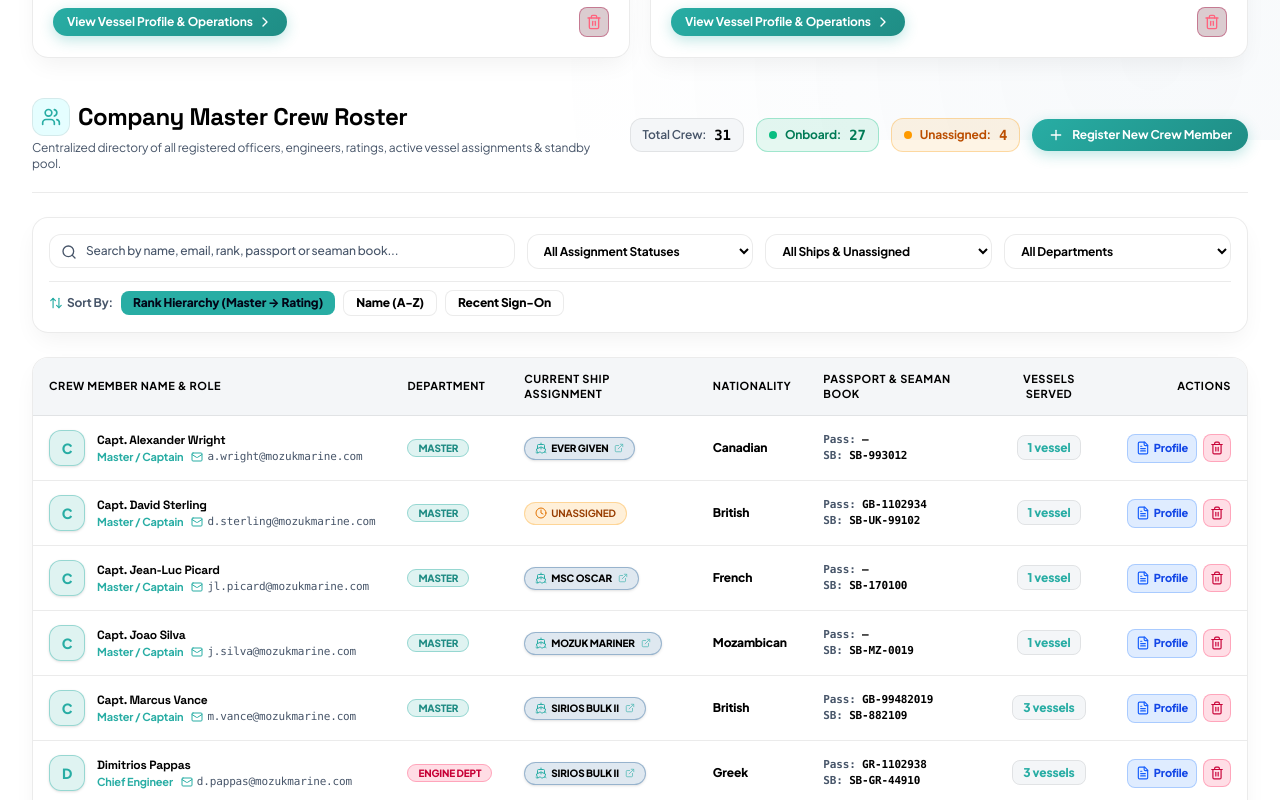
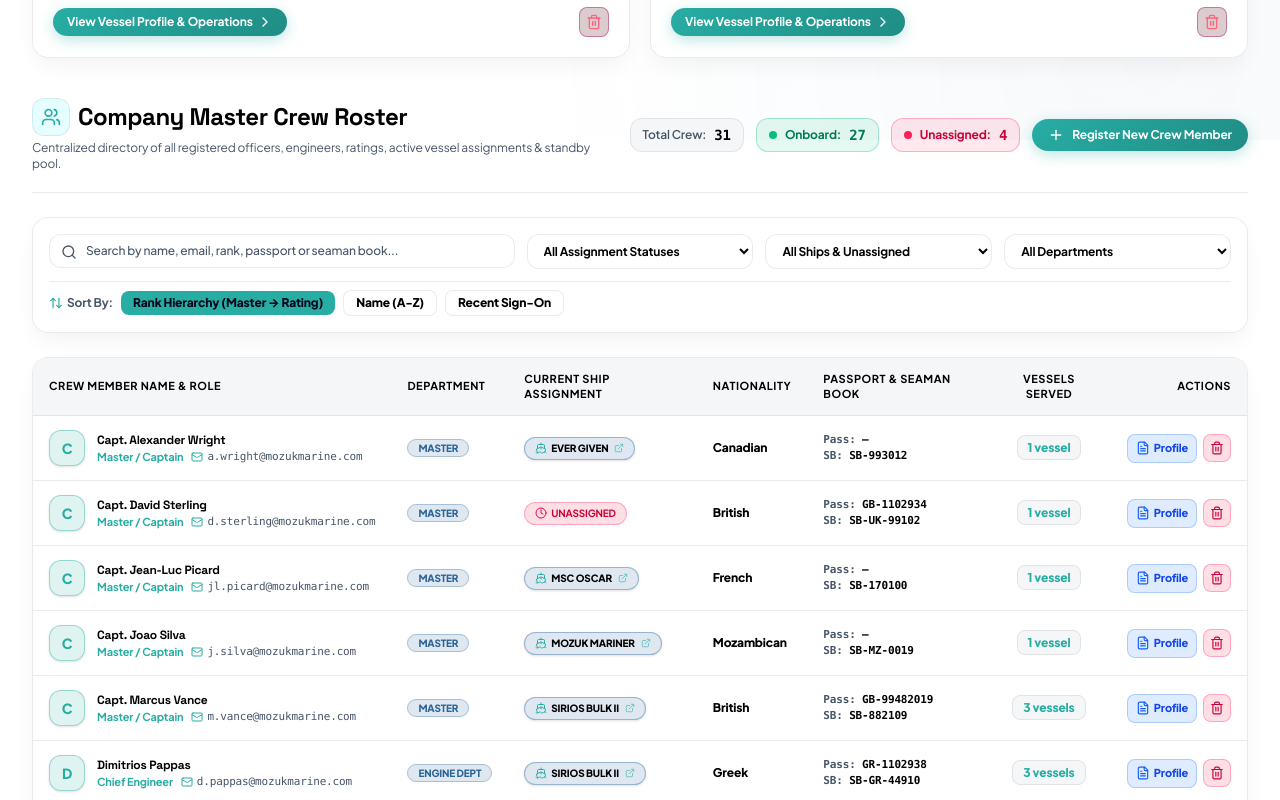
Before and after one commit to Drakhtar359/app-mozuk-marine, a React (Vite) app: page / in a window 1280 px wide. Shown: the part 660-1460 px from the top of the page. Built offline with nearby package versions, Linux system fonts and the light colour scheme.

Commit message:
Hide company profile header button when on profile page, remove title edit button, fix light mode logo text color, set unassigned tags to red, and unify department badge color palette with Mozuk Blue

```diff
--- a/src/App.tsx
+++ b/src/App.tsx
@@ -585,7 +585,7 @@ export function App() {
               />
               <div>
                 <h1 className="font-['Montserrat',sans-serif] text-xl tracking-tight transition">
-                  <span className="text-black dark:text-white font-normal">MOZUK</span><span className="text-[#28ada4] font-bold">APP</span>
+                  <span className="text-[var(--text-main)] font-normal">MOZUK</span><span className="text-[#28ada4] font-bold">APP</span>
                 </h1>
               </div>
             </div>
@@ -622,6 +622,7 @@ export function App() {
               </motion.button>
             )}
 
+            {viewMode === 'fleet' && !selectedShip && (
               <motion.button
                 whileHover={{ scale: 1.04 }}
                 whileTap={{ scale: 0.96 }}
@@ -633,6 +634,7 @@ export function App() {
               >
                 <Building2 className="w-4 h-4 text-[#28ada4]" /> Company Profile
               </motion.button>
+            )}
 
             {/* Logout Button */}
             <motion.button
--- a/src/components/CompanyCrewList.tsx
+++ b/src/components/CompanyCrewList.tsx
@@ -328,8 +328,8 @@ export const CompanyCrewList: React.FC<CompanyCrewListProps> = ({
             <strong className="font-mono text-sm">{assignedCount}</strong>
           </div>
 
-          <div className="flex items-center gap-2 bg-amber-500/10 border border-amber-500/30 px-3 py-1.5 rounded-xl text-xs text-amber-700 dark:text-amber-300 font-bold">
-            <span className="w-2 h-2 rounded-full bg-amber-500"></span>
+          <div className="flex items-center gap-2 bg-rose-500/10 border border-rose-500/30 px-3 py-1.5 rounded-xl text-xs text-rose-700 dark:text-rose-400 font-bold">
+            <span className="w-2 h-2 rounded-full bg-rose-500"></span>
             <span>Unassigned:</span>
             <strong className="font-mono text-sm">{unassignedCount}</strong>
           </div>
@@ -531,30 +531,30 @@ export const CompanyCrewList: React.FC<CompanyCrewListProps> = ({
                         </div>
                       </td>
 
-                      {/* Department */}
+                      {/* Department (Unified Mozuk Blue #2c6498 Palette) */}
                       <td className="py-3.5 px-4 align-middle whitespace-nowrap">
                         {crew.department === 'master' && (
-                          <span className="px-2.5 py-0.5 rounded-full bg-[#28ada4]/15 text-[#1e8b83] dark:text-[#28ada4] border border-[#28ada4]/40 font-extrabold text-[10px]">
+                          <span className="px-2.5 py-0.5 rounded-full bg-[#2c6498]/15 text-[#2c6498] dark:text-[#5a9ad4] border border-[#2c6498]/30 font-extrabold text-[10px]">
                             MASTER
                           </span>
                         )}
                         {crew.department === 'deck' && (
-                          <span className="px-2.5 py-0.5 rounded-full bg-orange-500/15 text-orange-700 dark:text-orange-300 border border-orange-500/30 font-extrabold text-[10px]">
+                          <span className="px-2.5 py-0.5 rounded-full bg-[#2c6498]/15 text-[#2c6498] dark:text-[#5a9ad4] border border-[#2c6498]/30 font-extrabold text-[10px]">
                             DECK DEPT
                           </span>
                         )}
                         {crew.department === 'engine' && (
-                          <span className="px-2.5 py-0.5 rounded-full bg-rose-500/15 text-rose-700 dark:text-rose-300 border border-rose-500/30 font-extrabold text-[10px]">
+                          <span className="px-2.5 py-0.5 rounded-full bg-[#2c6498]/15 text-[#2c6498] dark:text-[#5a9ad4] border border-[#2c6498]/30 font-extrabold text-[10px]">
                             ENGINE DEPT
                           </span>
                         )}
                         {crew.department === 'kitchen' && (
-                          <span className="px-2.5 py-0.5 rounded-full bg-emerald-500/15 text-emerald-700 dark:text-emerald-300 border border-emerald-500/30 font-extrabold text-[10px]">
+                          <span className="px-2.5 py-0.5 rounded-full bg-[#2c6498]/15 text-[#2c6498] dark:text-[#5a9ad4] border border-[#2c6498]/30 font-extrabold text-[10px]">
                             GALLEY & MESS
                           </span>
                         )}
                         {!crew.department && (
-                          <span className="px-2.5 py-0.5 rounded-full bg-slate-500/15 text-slate-700 dark:text-slate-300 border border-slate-500/30 font-extrabold text-[10px]">
+                          <span className="px-2.5 py-0.5 rounded-full bg-[#2c6498]/15 text-[#2c6498] dark:text-[#5a9ad4] border border-[#2c6498]/30 font-extrabold text-[10px]">
                             GENERAL CREW
                           </span>
                         )}
@@ -576,8 +576,8 @@ export const CompanyCrewList: React.FC<CompanyCrewListProps> = ({
                             <ExternalLink className="w-2.5 h-2.5 opacity-70 ml-0.5 text-[#28ada4]" />
                           </button>
                         ) : (
-                          <span className="px-2.5 py-1 rounded-full bg-amber-500/15 text-amber-800 dark:text-amber-300 border border-amber-500/30 text-[10px] font-bold inline-flex items-center gap-1">
-                            <Clock className="w-3 h-3 text-amber-600 dark:text-amber-400 shrink-0" />
+                          <span className="px-2.5 py-1 rounded-full bg-rose-500/15 text-rose-700 dark:text-rose-400 border border-rose-500/30 text-[10px] font-bold inline-flex items-center gap-1">
+                            <Clock className="w-3 h-3 text-rose-600 dark:text-rose-400 shrink-0" />
                             <span>UNASSIGNED</span>
                           </span>
                         )}
--- a/src/components/CompanyProfilePage.tsx
+++ b/src/components/CompanyProfilePage.tsx
@@ -72,15 +72,6 @@ export const CompanyProfilePage: React.FC<CompanyProfilePageProps> = ({
             Company Profile & Manager Details
           </h2>
         </div>
-
-        <motion.button
-          whileHover={{ scale: 1.04 }}
-          whileTap={{ scale: 0.96 }}
-          onClick={onOpenEditModal}
-          className="px-4 py-2.5 rounded-full btn-mozuk-primary text-xs font-bold flex items-center gap-2 shadow-sm self-start sm:self-auto"
-        >
-          <Edit className="w-4 h-4" /> Edit Company Details
-        </motion.button>
       </div>
 
       {/* Main Company Overview Banner */}
```
Lines whose indentation alone changed are shown as unchanged.
